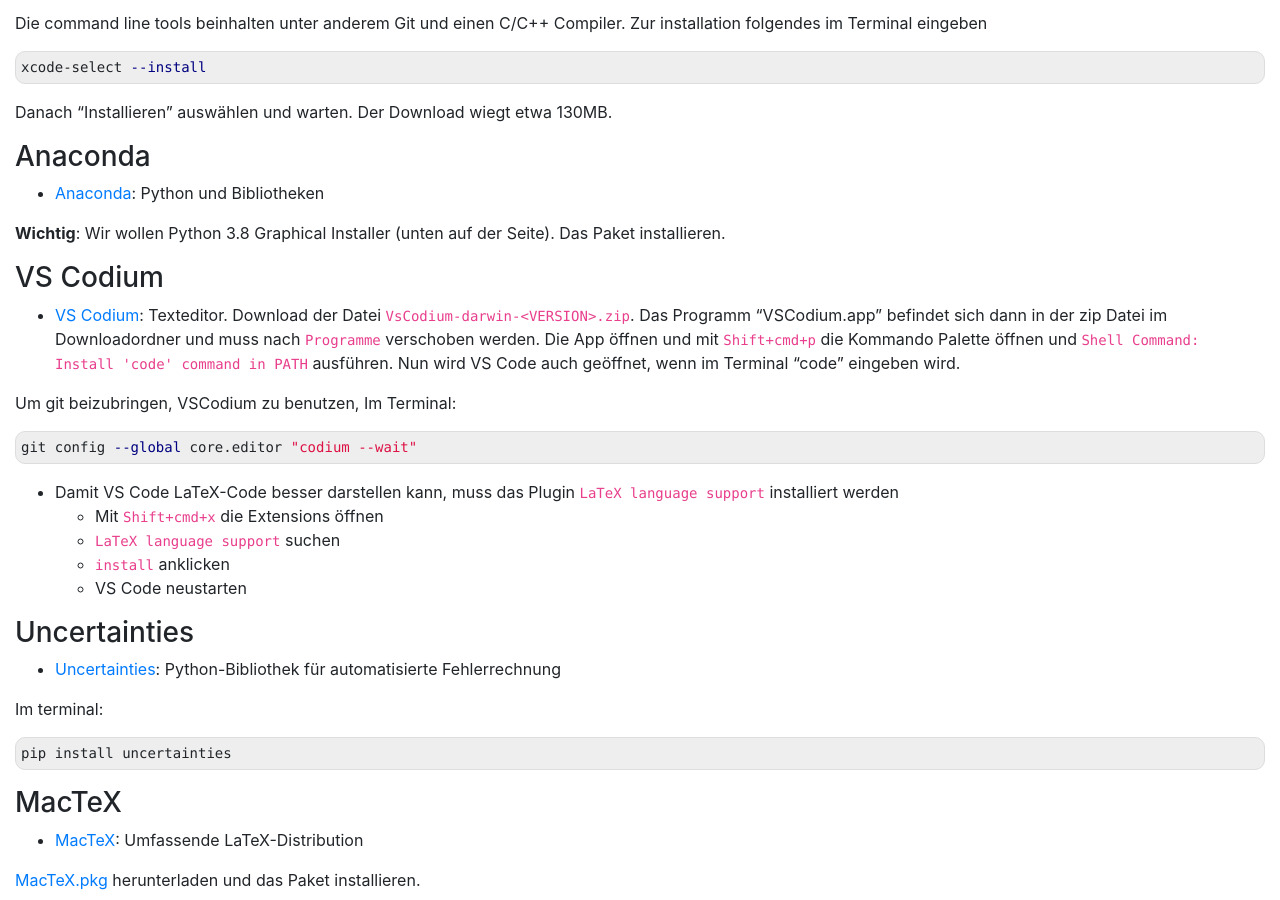
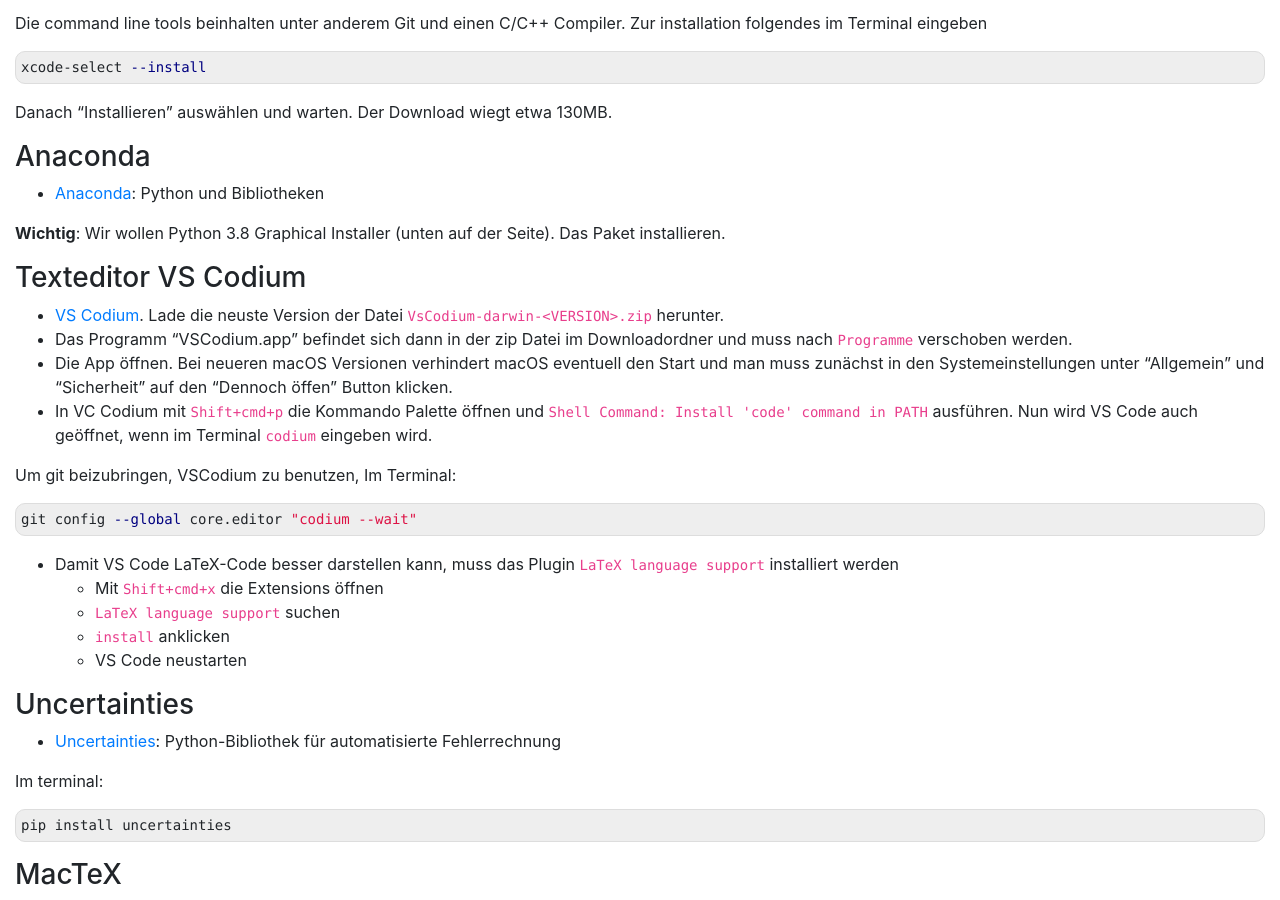
Before and after one commit to pep-dortmund/homepage-toolbox, a Jekyll site: the page built from install/macos.md, in a window 1280 px wide and 900 px high, scrolled down 611 px. Built offline with Jekyll 4.4.1, drawn with Linux system fonts in a browser that asks for light colours.

Commit message:
Update macos.md

```diff
--- a/install/macos.md
+++ b/install/macos.md
@@ -56,11 +56,13 @@
 
 __Wichtig__: Wir wollen Python 3.8 Graphical Installer (unten auf der Seite).  Das Paket installieren.
 
-### VS Codium
+### Texteditor VS Codium
 
-- [VS Codium](https://github.com/VSCodium/vscodium/releases): Texteditor.
-   Download der Datei `VsCodium-darwin-<VERSION>.zip`.
-   Das Programm "VSCodium.app" befindet sich dann in der zip Datei im Downloadordner und muss nach `Programme` verschoben werden. Die App öffnen und mit `Shift+cmd+p` die Kommando Palette öffnen und `Shell Command: Install 'code' command in PATH` ausführen. Nun wird VS Code auch geöffnet, wenn im Terminal "code" eingeben wird.
+- [VS Codium](https://github.com/VSCodium/vscodium/releases).
+   Lade die neuste Version der Datei `VsCodium-darwin-<VERSION>.zip` herunter.
+-  Das Programm "VSCodium.app" befindet sich dann in der zip Datei im Downloadordner und muss nach `Programme` verschoben werden.
+-  Die App öffnen. Bei neueren macOS Versionen verhindert macOS eventuell den Start und man muss zunächst in den Systemeinstellungen unter "Allgemein" und "Sicherheit" auf den "Dennoch öffen" Button klicken.
+-  In VC Codium mit `Shift+cmd+p` die Kommando Palette öffnen und `Shell Command: Install 'code' command in PATH` ausführen. Nun wird VS Code auch geöffnet, wenn im Terminal `codium` eingeben wird.
 
 Um git beizubringen, VSCodium zu benutzen, Im Terminal:
 
```
